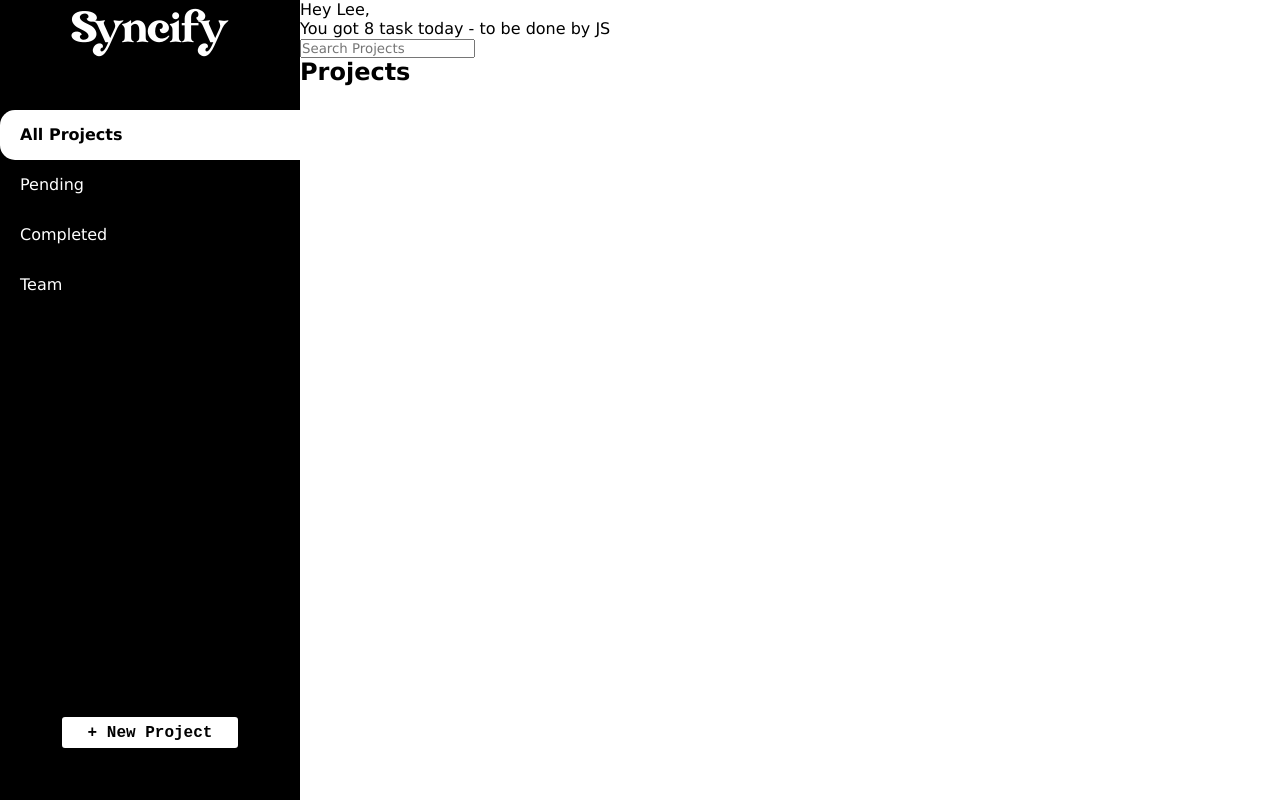
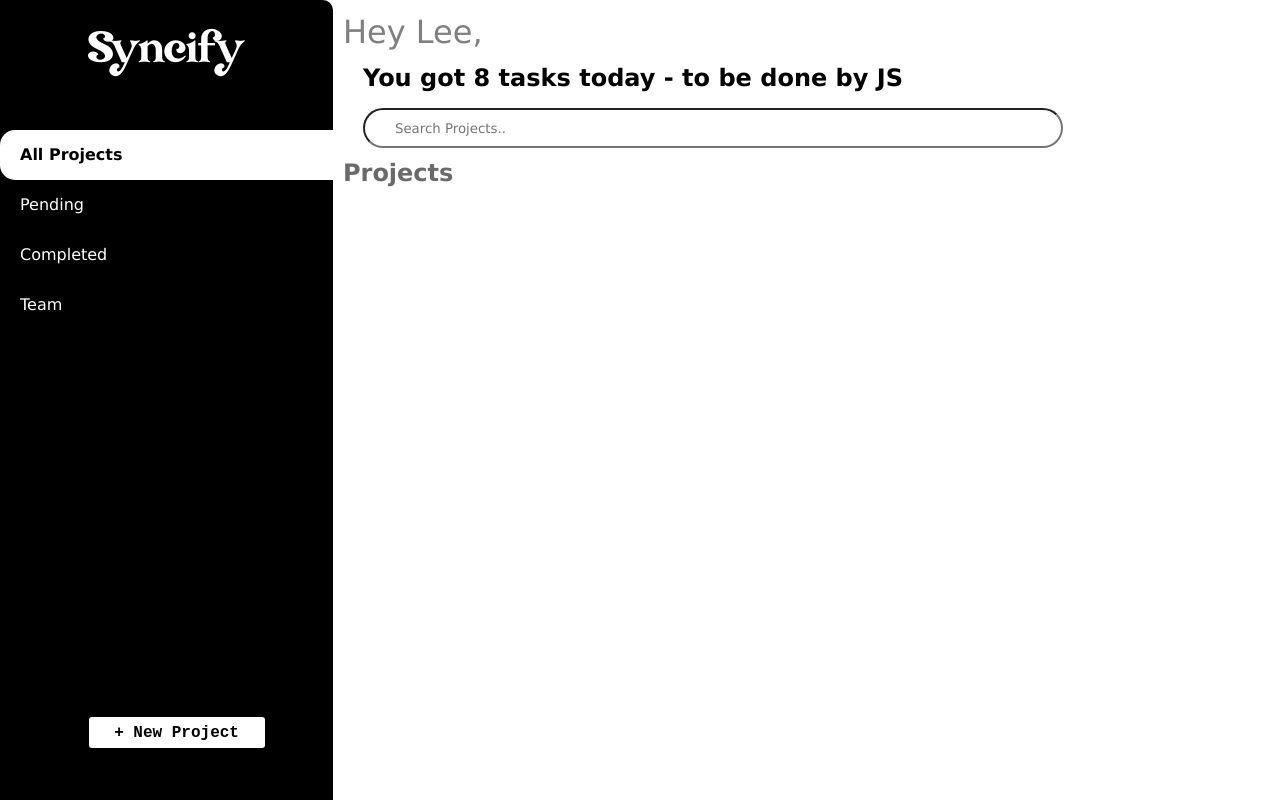
Before and after one commit to Leakey-Hans/syncify-to-do, a website built with webpack: page src/template.html in a window 1280 px wide. Built offline with nearby package versions, Linux system fonts and the light colour scheme.

Commit message:
syncify to-do
complete UI with css and html

```diff
--- a/src/index.js
+++ b/src/index.js
@@ -1,12 +1,2 @@
 import "./styles.css"
-
-const sideBtns = document.querySelectorAll(".list-item");
-
-sideBtns.forEach(item => {
-    item.addEventListener('click', () => {
-        //remove current active item
-        document.querySelector(".list-item.active")?.classList.remove('active');
-        //added to clicked item
-        item.classList.add('active');
-    });
-});
+import "./uiInteractions.js"
--- a/src/styles.css
+++ b/src/styles.css
@@ -23,10 +23,11 @@
     background-color: black;
     color: white;
     min-height: 100vh;
-    flex-basis: 300px;
+    flex-basis: 450px;
     display: flex;
     flex-direction: column;
     flex-wrap: wrap;
+    border-top-right-radius: 10px;
 }
 
 .logo {
@@ -34,6 +35,7 @@
     font-size: 3.5rem;
     font-family: Transcity;
     margin-bottom: 50px;
+    margin-top: 20px;
 }
 
 .list-items{
@@ -43,7 +45,7 @@
 
 .list-item {
     padding-left: 20px;
-    transition: background-color 0.3s ease;
+    transition: background-color 0.1s ease;
     transition: font-weight 0.1s ease;
 }
 
@@ -60,7 +62,7 @@
     margin-top: auto ;
     max-width: 180px;
     min-height: 35px;
-    margin-left: 20%;
+    margin-left: 26%;
     border-radius: 5px;
     background-color: rgb(255, 255, 255);
     font-weight: 600;
@@ -76,3 +78,48 @@
     border: rgb(144, 145, 152);
     transition: 0.4s ease;
 }
+
+.content-area {
+    /* border: 3px solid red; */
+    display: flex;
+    flex-direction: column;
+    width: 100%;
+    flex-wrap: wrap;
+    background-color: white;
+}
+
+.user-name {
+    min-height: 8vh;
+    align-content: center;
+    color: grey;
+    font-size: 2rem;
+    padding-left: 10px;
+}
+
+.announcements {
+    min-height: 5vh;
+    font-size: 1.5rem;
+    font-weight: 600;
+    padding-left: 30px;
+}
+
+.searchbar {
+    min-height: 6vh;
+    align-content: center;
+    padding-left: 30px;
+    display: flex;
+    align-items: center;
+}
+
+.searchbar input {
+    flex-basis: 700px;
+    height: 40px;
+    border-radius: 20px;
+    padding-left: 30px;
+}
+
+.title {
+    margin-left: 10px;
+    margin-top: 7px;
+    color: rgb(107, 106, 106);
+}
--- a/src/template.html
+++ b/src/template.html
@@ -19,11 +19,11 @@
         </aside>
         <div class="content-area">
             <div class="user-name">Hey Lee,</div>
-            <div>You got 8 task today - to be done by JS</div>
-            <form action="">
-                <input type="text" placeholder="Search Projects">
+            <div class="announcements">You got 8 tasks today - to be done by JS</div>
+            <form action="" class="searchbar">
+                <input type="text" placeholder="Search Projects..">
             </form>
-            <div><h2>Projects</h2></div>
+            <div class="title"><h2>Projects</h2></div>
             <div class="project-section">
 
             </div>
--- /dev/null
+++ b/src/uiInteractions.js
@@ -0,0 +1,11 @@
+//Sidebar list interactivity
+const sideBtns = document.querySelectorAll(".list-item");
+
+sideBtns.forEach(item => {
+    item.addEventListener('click', () => {
+        //remove current active item
+        document.querySelector(".list-item.active")?.classList.remove('active');
+        //added to clicked item
+        item.classList.add('active');
+    });
+});
```
